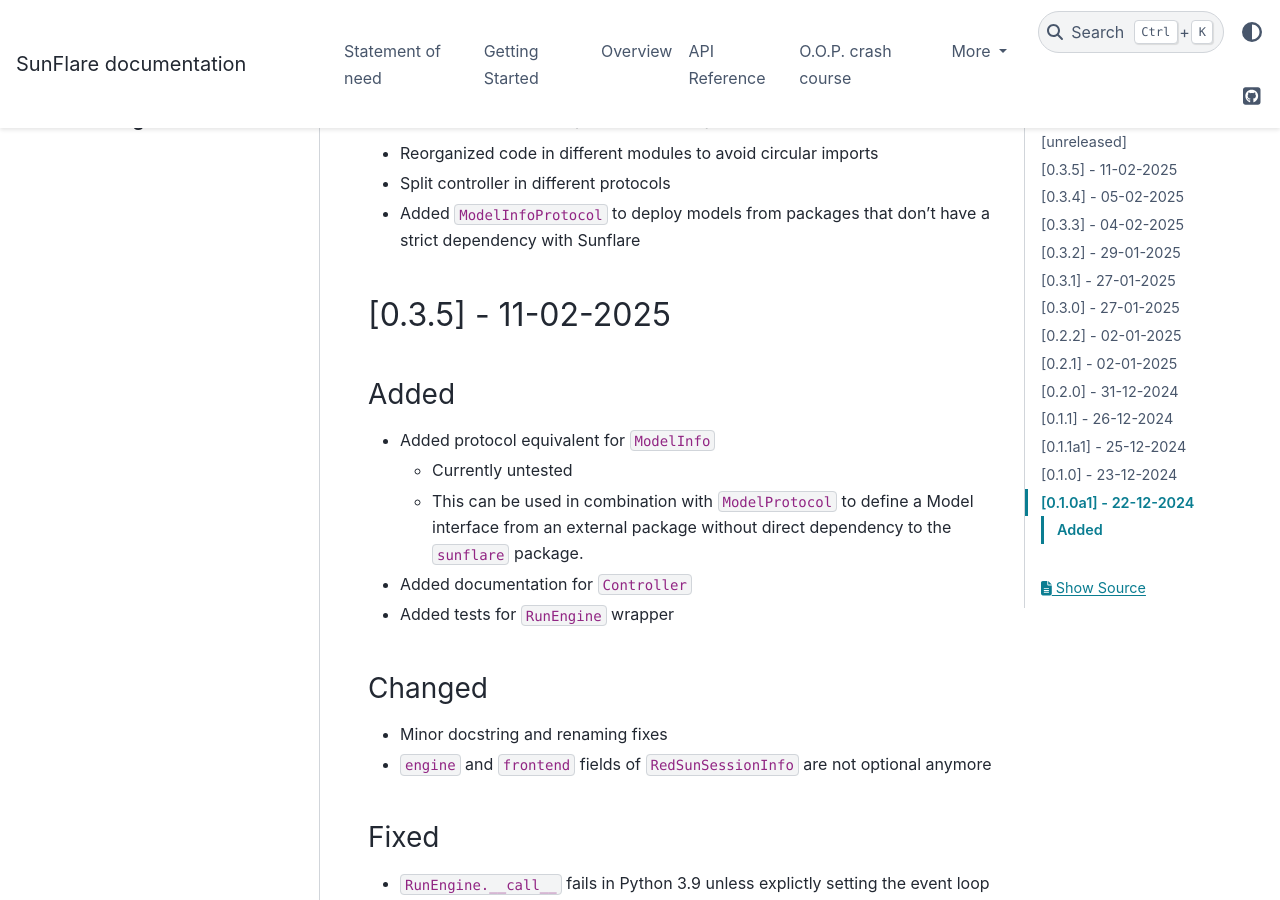
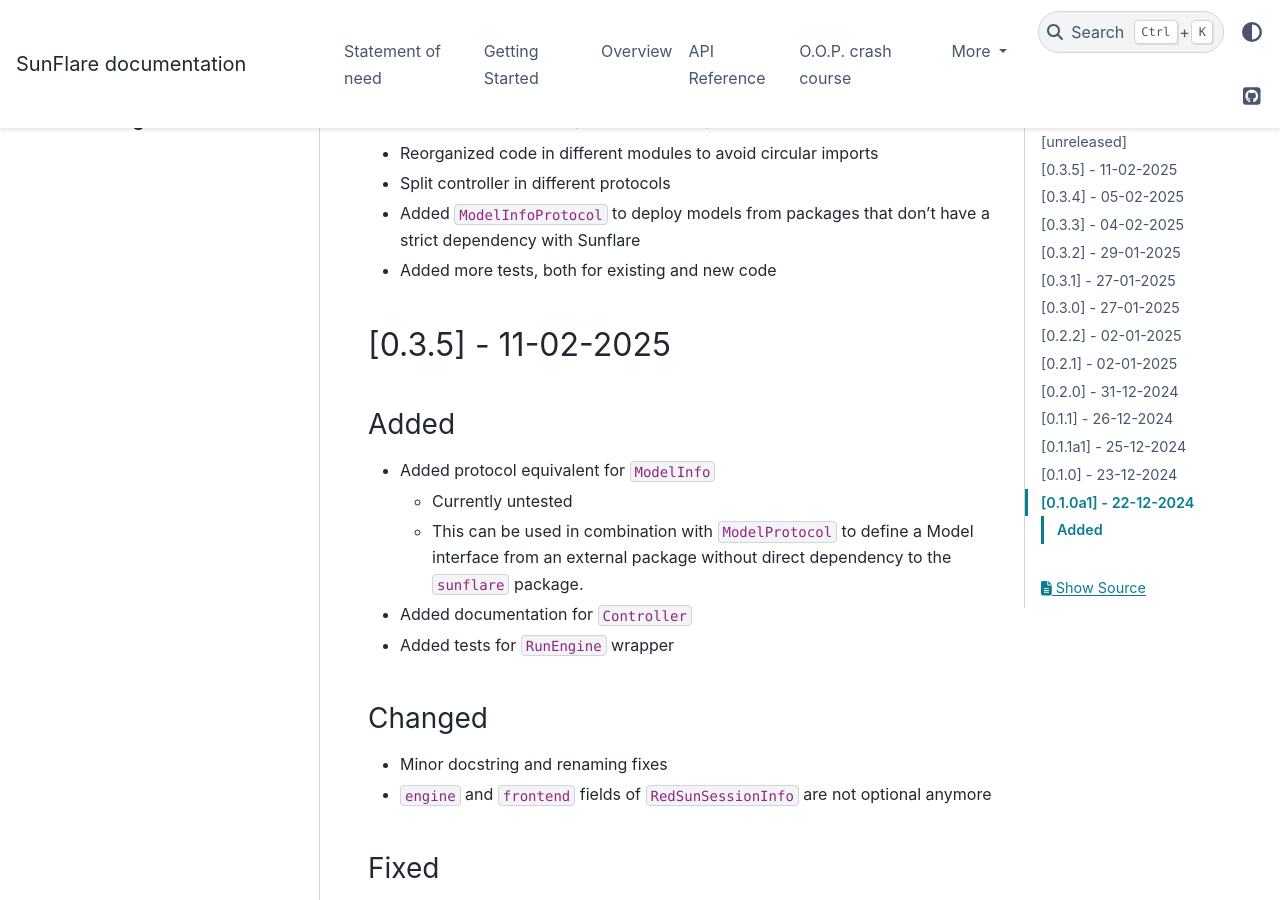
Before and after one commit to redsun-acquisition/sunflare, a Sphinx documentation site: the page built from docs/changelog.md, in a window 1280 px wide and 900 px high, scrolled down 602 px. Built offline with Sphinx 7.4.7 and the PyData theme 0.15.4, drawn with Linux system fonts in a browser that asks for light colours.

Commit message:
update changelog

```diff
--- a/docs/changelog.md
+++ b/docs/changelog.md
@@ -19,6 +19,7 @@
 - Reorganized code in different modules to avoid circular imports
 - Split controller in different protocols
 - Added `ModelInfoProtocol` to deploy models from packages that don't have a strict dependency with Sunflare
+- Added more tests, both for existing and new code
 
 ## [0.3.5] - 11-02-2025
 
```
